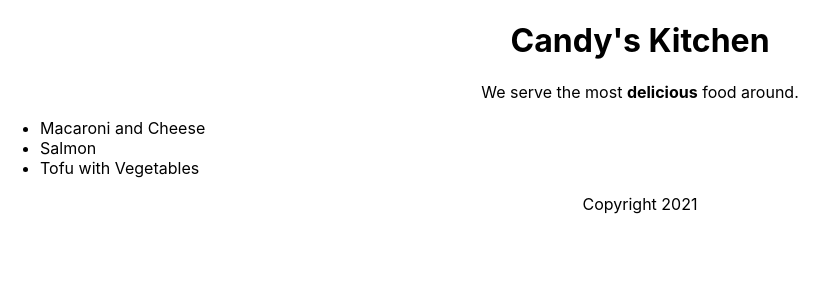
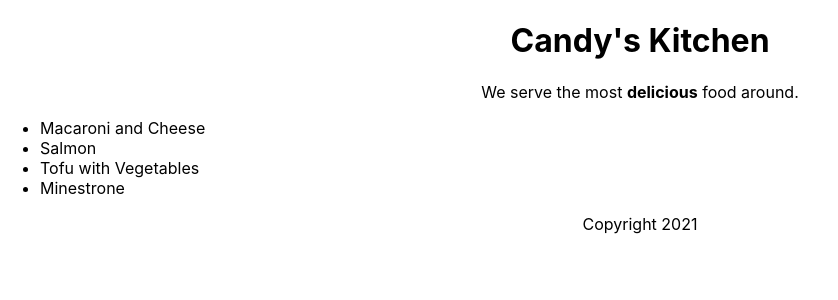
Before and after one commit to stijn-veren/ret-ep, a JavaScript app: page / in a window 1280 px wide. Shown: the top 300 px of the page, without its empty margins (0-838 px from the left). Built offline with nearby package versions, Linux system fonts and the light colour scheme.

Commit message:
Using an iterator argument of map to generate the list key

```diff
--- a/src/App.js
+++ b/src/App.js
@@ -13,8 +13,8 @@ function Main(props) {
     <section>
       <p>We serve the most {props.adjective} food around.</p>
       <ul style={{ textAlign: 'left' }}>
-        {props.dishes.map((dish) => (
-          <li>{dish}</li>
+        {props.dishes.map((dish, i) => (
+          <li key={i}>{dish}</li>
         ))}
       </ul>
     </section>
@@ -29,7 +29,12 @@ function Footer(props) {
   )
 }
 
-const dishes = ['Macaroni and Cheese', 'Salmon', 'Tofu with Vegetables']
+const dishes = [
+  'Macaroni and Cheese',
+  'Salmon',
+  'Tofu with Vegetables',
+  'Minestrone',
+]
 
 function App() {
   return (
```
